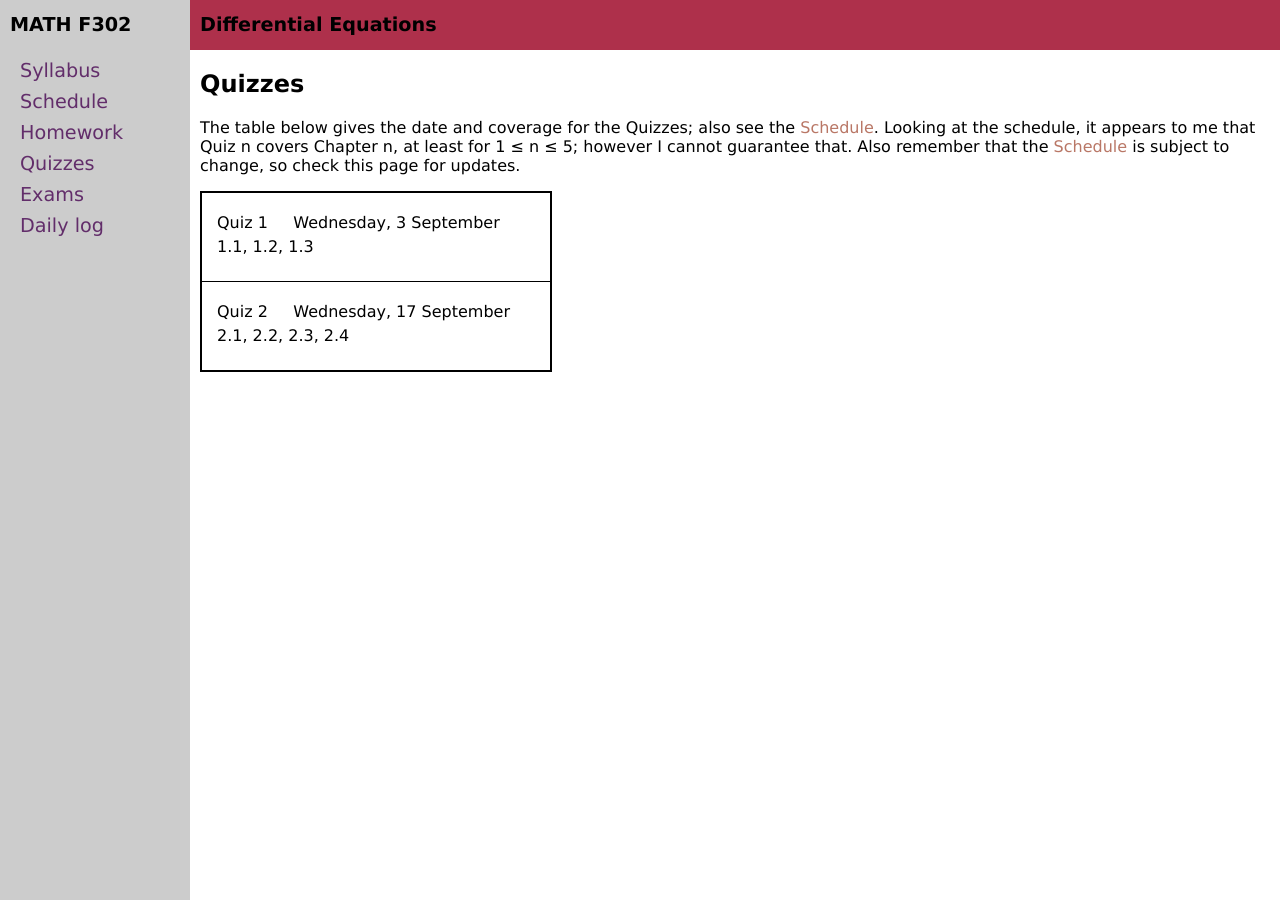
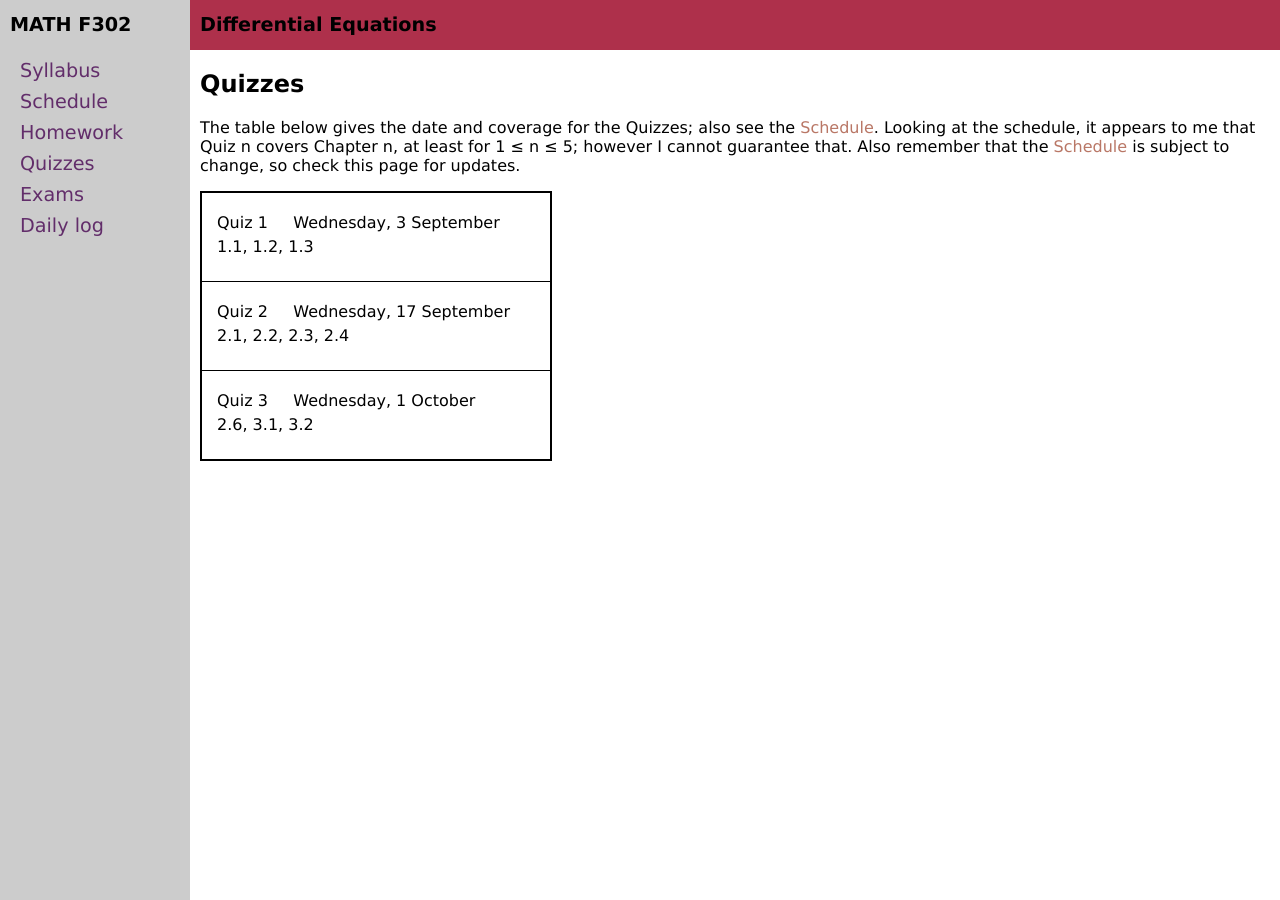
Before and after one commit to blackcurrantpi/ode, a Jekyll site: the page built from quizzes.md, in a window 1280 px wide. Built offline with Jekyll 4.4.1, drawn with Linux system fonts in a browser that asks for light colours.

Commit message:
update after 4p1p1

```diff
--- a/_data/daily.yml
+++ b/_data/daily.yml
@@ -62,3 +62,7 @@ daily:
 - name: Wednesday 24 September
   description: Non-linear models (cont.)
   chapter: 3.2
+
+- name: Friday 26 September
+  description: Higher order linear DE
+  chapter: 4.1
--- a/_data/homework.yml
+++ b/_data/homework.yml
@@ -8,7 +8,8 @@ homework:
   - section: 3.2
     problems: 2, 9, 11, 17, 19,
   - section: 4.1
-    problems: TBD
+    problems: No problems from the book, instead
+    supp: F25/wrh4p1.pdf
 
 
 
--- a/_data/quizzes.yml
+++ b/_data/quizzes.yml
@@ -17,3 +17,8 @@ exams:
   date: Wednesday, 17 September
   # info: <b>in class</b>
   info: 2.1, 2.2, 2.3, 2.4
+
+- name: Quiz 3
+  date: Wednesday, 1 October
+  # info: <b>in class</b>
+  info: 2.6, 3.1, 3.2
```
Also changed, not shown: 3 other files.
